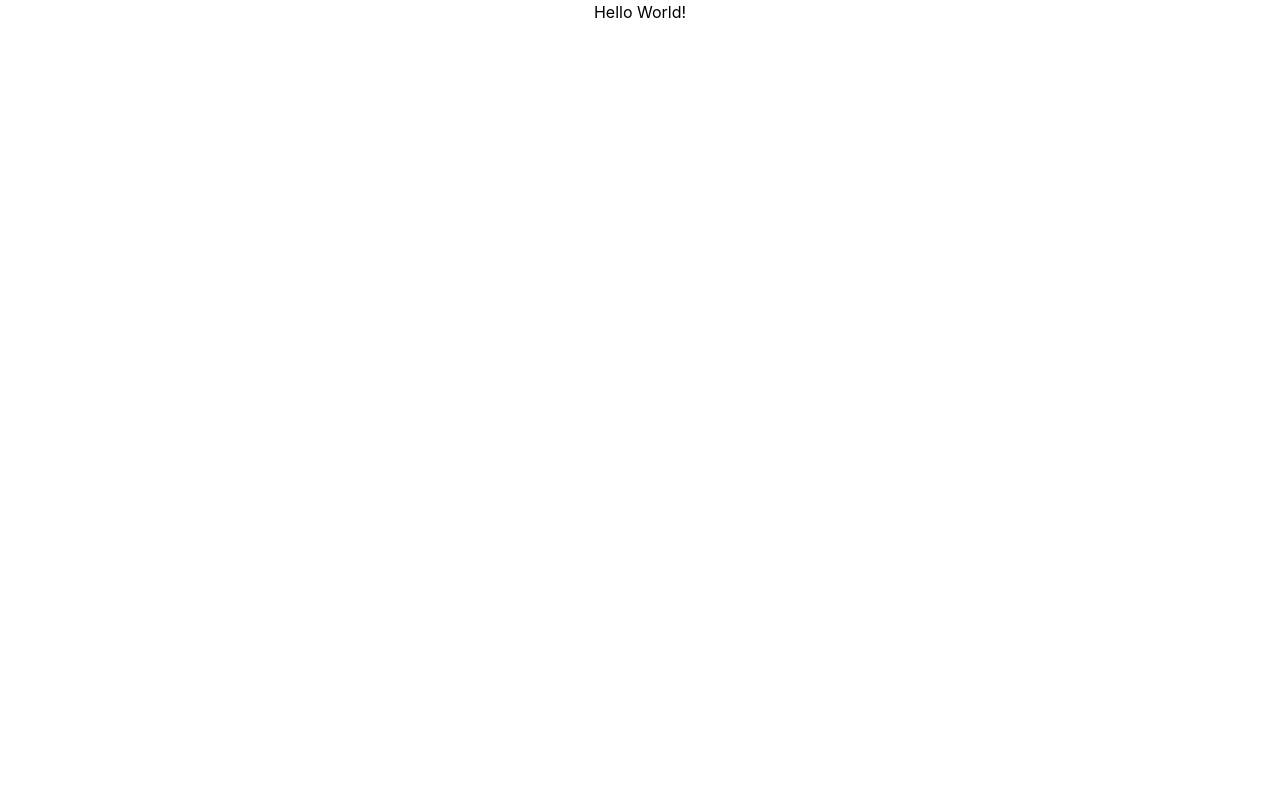
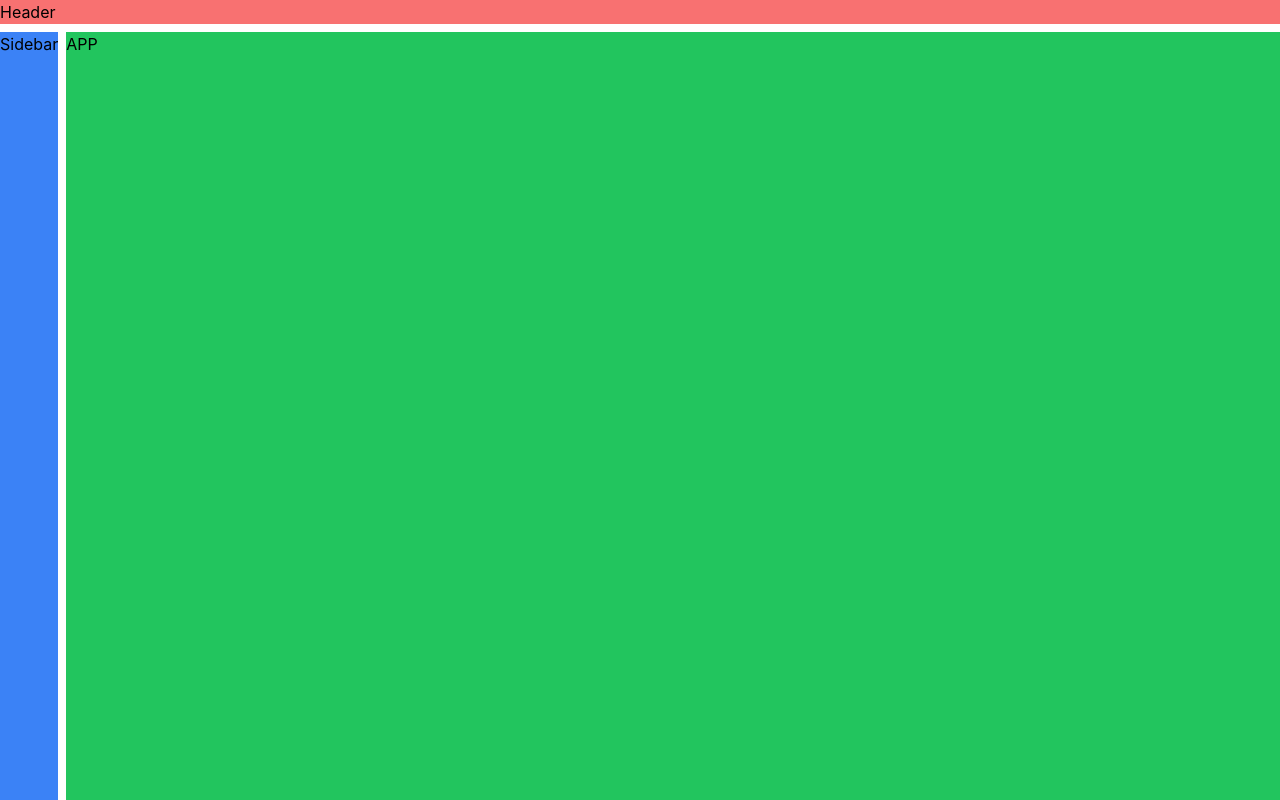
Before and after one commit to JanuDev12/music-app-beta, a React (Vite) app: page / in a window 1280 px wide. Built offline with nearby package versions, Linux system fonts and the light colour scheme.

Commit message:
feat: add main layout

```diff
--- a/farm.config.ts
+++ b/farm.config.ts
@@ -1,9 +1,10 @@
 import { defineConfig } from '@farmfe/core';
+import farmPluginPostcss from "@farmfe/js-plugin-postcss";
 
 export default defineConfig({
-  plugins: ['@farmfe/plugin-react'],
+  plugins: ["@farmfe/plugin-react", farmPluginPostcss()],
 
   server: {
     host: false,
-  }
+  },
 });
--- a/package.json
+++ b/package.json
@@ -15,12 +15,12 @@
   "devDependencies": {
     "@farmfe/cli": "^1.0.2",
     "@farmfe/core": "^1.3.0",
+    "@farmfe/js-plugin-postcss": "^1.8.1",
     "@farmfe/plugin-react": "^1.2.0",
     "@types/react": "18",
     "@types/react-dom": "18",
     "autoprefixer": "^10.4.20",
     "core-js": "^3.36.1",
-    "postcss": "^8.4.47",
     "react-refresh": "^0.14.0",
     "tailwindcss": "^3.4.14"
   }
--- a/src/index.css
+++ b/src/index.css
@@ -1,3 +1,8 @@
+@tailwind base;
+@tailwind components;
+@tailwind utilities;
+
+
 :root {
   font-family: Inter, system-ui, Avenir, Helvetica, Arial, sans-serif;
   line-height: 1.5;
--- a/src/main.css
+++ b/src/main.css
@@ -3,8 +3,17 @@
 @tailwind utilities;
 
 #root {
-  max-width: 1280px;
   min-height: 100vh;
-  margin: 0 auto;
-  text-align: center;
 }
+
+.layout {
+  grid:
+    "header header header" auto
+    "sidebar body body" 1fr
+    "sidebar body body" auto
+    / auto 1fr auto;
+}
+
+.sidebar { grid-area: sidebar; }
+.header { grid-area: header;}
+.body { grid-area: body; }
--- a/src/main.tsx
+++ b/src/main.tsx
@@ -6,9 +6,15 @@ export function Main() {
 
   return (
     <>
-    <div className="h-screen">
-      <h1>Hello World!</h1>
-    </div>
+      <div className="h-screen w-full layout grid gap-2">
+        <header className=" header bg-red-400"> Header</header>
+        <aside className=" sidebar bg-blue-500"> Sidebar</aside>
+
+        <main className=" body bg-green-500">
+          {/* Main Content */}
+          APP
+        </main>
+      </div>
     </>
   );
 }
```
Also changed, not shown: 1 other file (tests, documents, lock files or other folders).
